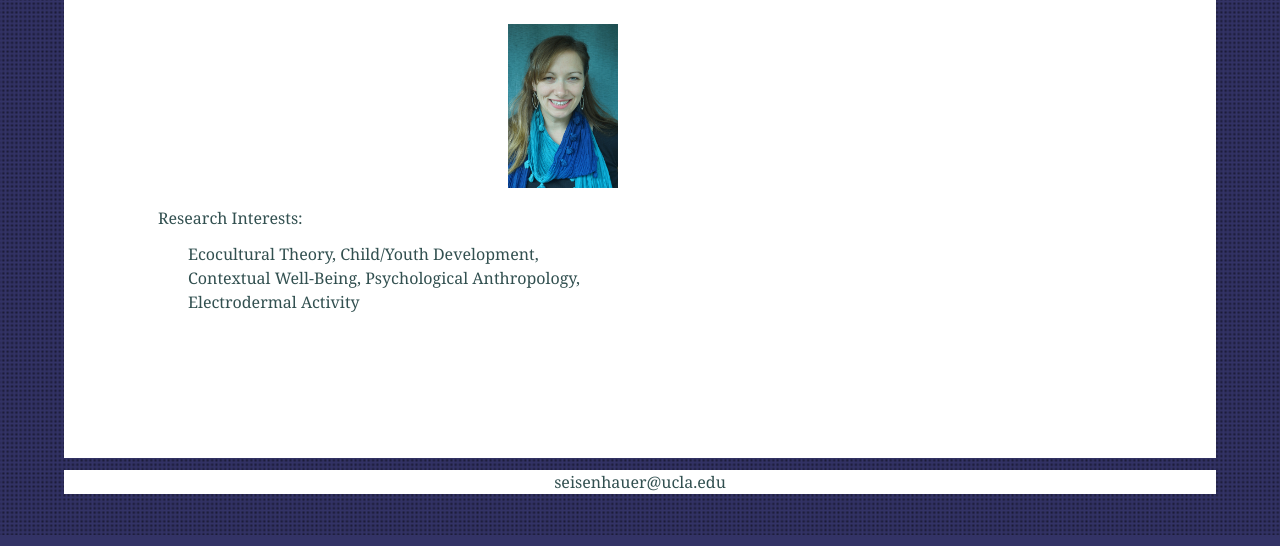
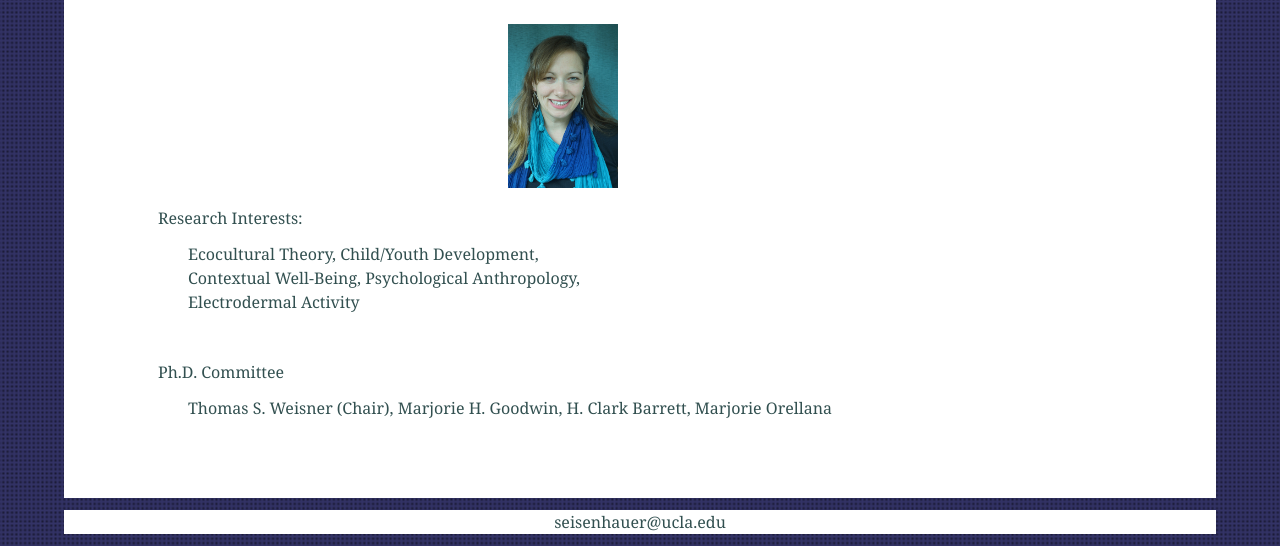
Before and after one commit to sfeisenhauer/sfeisenhauer.github.io, a plain HTML site: page index.html in a window 1280 px wide. Shown: the part 265-811 px from the top of the page. Drawn offline with Linux system fonts and the light colour scheme.

Commit message:
add committee

```diff
--- a/index.html
+++ b/index.html
@@ -38,8 +38,8 @@
 			<br>Electrodermal Activity
 			</p>
          		<br>
-         		<br>
-         		<br>
+			<p class="text-indent">Ph.D. Committee</p>
+			<p class="text-indent2">Thomas S. Weisner (Chair), Marjorie H. Goodwin, H. Clark Barrett, Marjorie Orellana </p>
          		<br>
          		<br>
          		<br>
```
